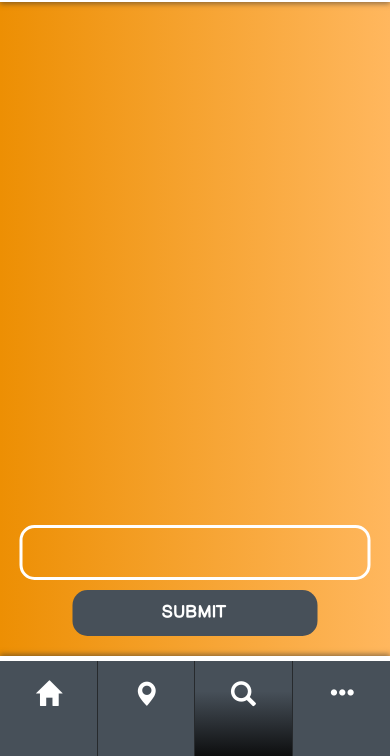
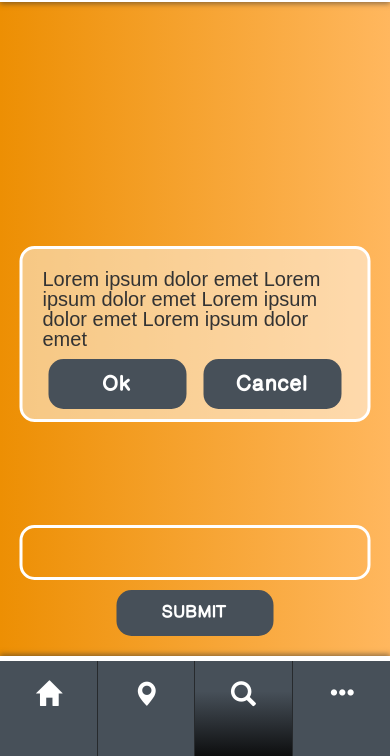
Before and after one commit to devcup2016/peenow, a website: page submit.html in a window 390 px wide. Shown: the part 88-844 px from the top of the page. Drawn offline with Linux system fonts and the light colour scheme; some packages are replaced by stand-ins of ours.

Commit message:
added popup

```diff
--- a/assets/css/main.css
+++ b/assets/css/main.css
@@ -206,7 +206,34 @@ footer {
 }
 
 .infowrapper a {
-    width: 70%;
+    /*    width: 70%;
+    display: inline-block;
+    background-color: #475059;
+    padding: 15px;
+    border-radius: 15px;
+    -webkit-border-radius: 15px;
+    -moz-border-radius: 15px;
+    color: #fff;
+    font-family: 'CameronSansExtraBold';
+    text-decoration: none;
+    position: relative;*/
+}
+
+.btn-rouded-wrapper {
+    margin: 10px 0 5px;
+    text-align: center;
+}
+
+.btn-rounded:hover,
+.btn-rounded:active,
+.btn-rounded:focus,
+.btn-rounded:visited {
+    color: #fff;
+    text-decoration: none;
+}
+
+.btn-rounded {
+    width: 45%;
     display: inline-block;
     background-color: #475059;
     padding: 15px;
@@ -217,8 +244,30 @@ footer {
     font-family: 'CameronSansExtraBold';
     text-decoration: none;
     position: relative;
+    margin-right:2%;
+    margin-left: 2%;
 }
 
-.infowrapper a:active {
-	top: 5px;
+.btn-rounded:active {
+    top: 5px;
+    color: #fff;
 }
+
+.modal-d {
+    position: absolute;
+    top: 50%;
+    left: 50%;
+    transform: translate(-50%, -50%);
+    -webkit-transform: translate(-50%, -50%);
+    -moz-transform: translate(-50%, -50%);
+    width: 90%;
+    min-height: 100px;
+    border: 3px solid #fff;
+    background-color: rgba(255, 255, 255, 0.5);
+    z-index: 9999;
+    padding: 20px 20px 5px;
+    border-radius: 15px;
+    -webkit-border-radius: 15px;
+    -moz-border-radius: 15px;
+    font-size: 20px;
+}
--- a/submit.html
+++ b/submit.html
@@ -26,15 +26,26 @@
 </head>
 
 <body>
+
     <header>
         <h1>peenow</h1>
     </header>
+
+    <div class="modal-d">
+        Lorem ipsum dolor emet Lorem ipsum dolor emet Lorem ipsum dolor emet Lorem ipsum dolor emet
+        <div class="btn-rouded-wrapper">
+            <!--either you have 2 options or 1-->
+            <a href="javascript:void(0)" class="btn-rounded">Ok</a>
+            <a href="javascript:void(0)" class="btn-rounded">Cancel</a>
+        </div>
+    </div>
+
     <div class="container content nopadding">
         <!--view-->
         <img src="" alt="" id="myImage">
         <div class="infowrapper">
             <input type="text" id="caption">
-            <a id="submitBtn" href="javascript:void(0)">SUBMIT</a>
+            <a class="btn-rounded" id="submitBtn" href="javascript:void(0)">SUBMIT</a>
         </div>
         <!--view-->
     </div>
```
Also changed, not shown: find.html (+10 -0 lines), index.html (+2 -0 lines).
